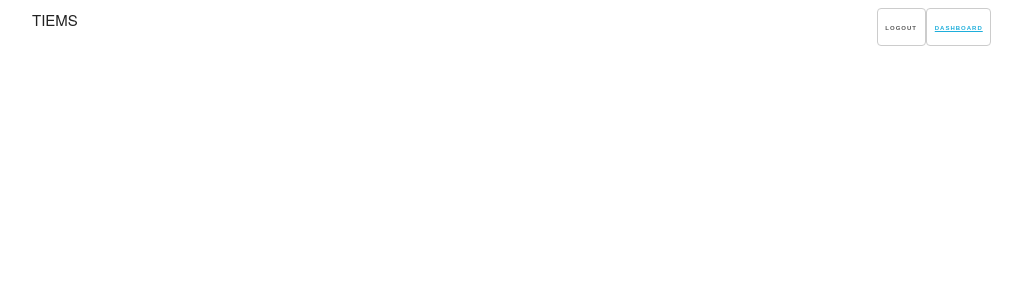
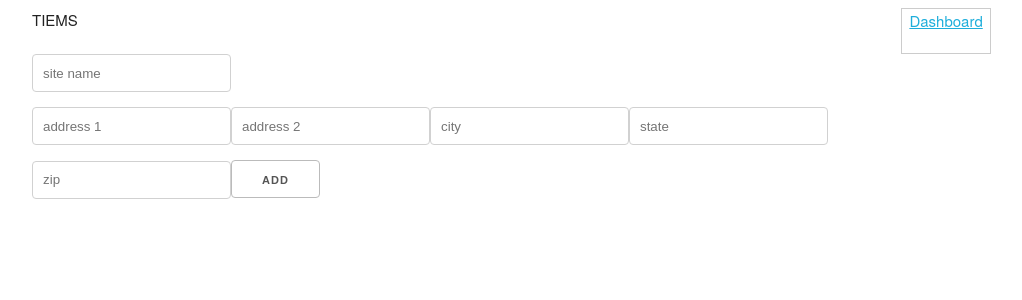
Before and after one commit to jfullerco/tiems-v5, a React (Create React App) app: page /addSite/1 in a window 1280 px wide. Shown: the top 300 px of the page, without its empty margins (128-1150 px from the left). Built offline with nearby package versions, Linux system fonts and the light colour scheme; the HTML template or start-up script is replaced by a standard one.

Commit message:
6 files modified

```diff
--- a/src/App.js
+++ b/src/App.js
@@ -5,6 +5,7 @@ import {StateProvider, stateContext} from './stateContext'
 
 import Dashboard from './Pages/Dashboard'
 import Login from './Pages/Login'
+import AddSite from './Pages/Sites/AddSite'
 import SiteList from './Pages/Sites/SiteList'
 import SiteDetail from './Pages/Sites/SiteDetail'
 
@@ -30,6 +31,7 @@ export default function App() {
             <Route path="/login" component={Login} />
             <Route exact path="/sites" component={SiteList} />
             <Route path="/sites/:id" component={SiteDetail} />
+            <Route path="/addSite/:id" component={AddSite} />
 
           </Switch>
 
--- a/src/Components/LogoutButton.js
+++ b/src/Components/LogoutButton.js
@@ -6,13 +6,9 @@ const LogoutButton = () => {
   const userContext = React.useContext(stateContext)
   return (
     <div className="navBtn">
-    <button>
-      <Link to="/">Dashboard</Link>
-    </button>
-    <button
-      onClick={()=>(console.log(localStorage))}
-      > Logout
-    </button>
+
+    <h6>  <Link to="/">Dashboard</Link> </h6>
+
     </div>
   )
 }
--- a/src/Pages/Sites/AddSite.js
+++ b/src/Pages/Sites/AddSite.js
@@ -0,0 +1,69 @@
+import React, {useState, useEffect} from 'react'
+import {Link, Redirect} from 'react-router-dom'
+
+import putSite from '../../Services/siteService'
+
+const AddSite = () => {
+
+  const [addSite, setAddSite] = useState({})
+
+  const handleChange = (e) => {
+    const {name, value} = e.target.value
+    setAddSite({...addSite, [name]: value})
+  }
+  const handleClick = () => {
+    putSite(addSite)
+    console.log("site Added")
+
+  }
+
+  return (
+    <>
+      <input
+        type="text"
+        name="site_name"
+        onChange={handleChange}
+        value={addSite.site_name}
+        placeholder="site name"
+      /><br />
+      <input
+        type="text"
+        name="site_add1"
+        onChange={handleChange}
+        value={addSite.site_add1}
+        placeholder="address 1"
+      />
+      <input
+        type="text"
+        name="site_add2"
+        onChange={handleChange}
+        value={addSite.site_add2}
+        placeholder="address 2"
+      />
+      <input
+        type="text"
+        name="site_city"
+        onChange={handleChange}
+        value={addSite.site_city}
+        placeholder="city"
+      />
+      <input
+        type="text"
+        name="site_state"
+        onChange={handleChange}
+        value={addSite.site_state}
+        placeholder="state"
+      />
+      <input
+        type="text"
+        name="site_zip"
+        onChange={handleChange}
+        value={addSite.site_zip}
+        placeholder="zip"
+      />
+      <button onClick={handleClick}>Add</button>
+
+    </>
+  )
+}
+export default AddSite
--- a/src/Pages/Sites/SiteList.js
+++ b/src/Pages/Sites/SiteList.js
@@ -11,6 +11,7 @@ const SiteList = () => {
     <>
     <div className="row">
       <h5>Site List</h5>
+      <Link to={`/addSite/${userContext.sessionData._id}`}>Add</Link>
     </div>
 
     <div className="row">
--- a/src/Services/siteService.js
+++ b/src/Services/siteService.js
@@ -6,4 +6,10 @@ const getSite = async (id) => {
   return await http.get(`/rest/sites/${id}?metafields=true&fetchchildren=true`)
 
 }
-export default getSite
+
+const putSite = async (id) => {
+
+  return await http.put(`/rest/clients/${id}/sites`)
+
+}
+export default {putSite, getSite}
--- a/src/style.css
+++ b/src/style.css
@@ -5,7 +5,7 @@
 span div{
   width: 100%
 }
-.navBtn button{
+.navBtn {
   padding: .1em 5em;
   border: 1px solid #cccccc;
   margin-right: .5em;
```
